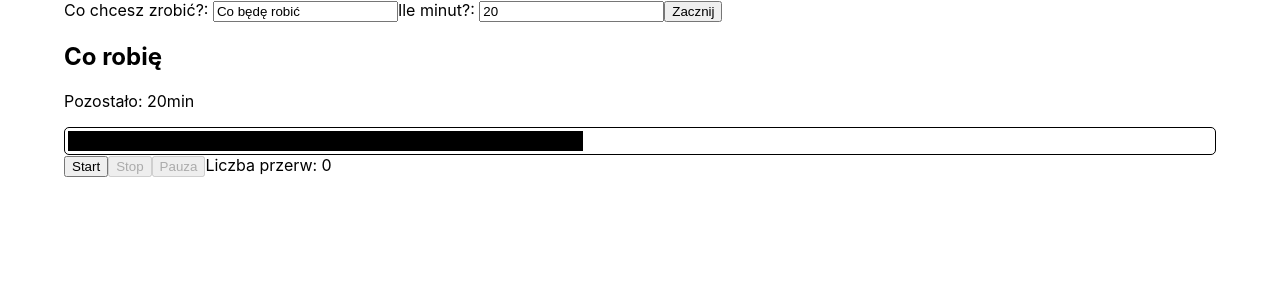
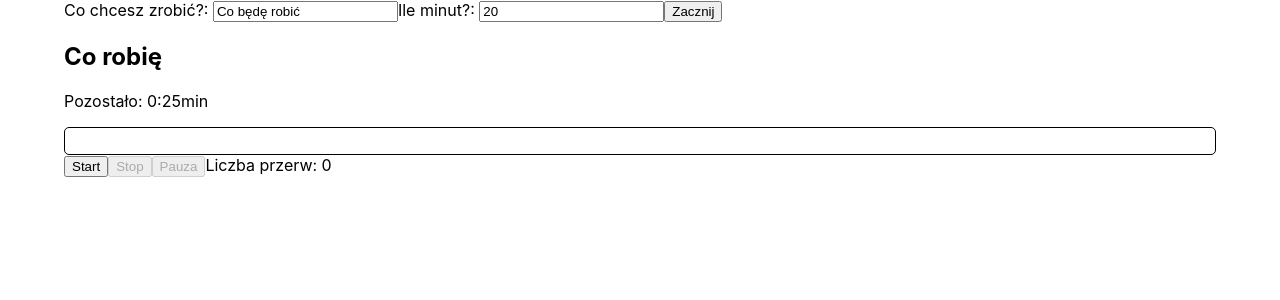
Before and after one commit to jarek-janowski/timer-app, a React (Create React App) app: page / in a window 1280 px wide. Shown: the top 300 px of the page. Built offline with nearby package versions, Linux system fonts and the light colour scheme.

Commit message:
feat: add interval to move progress bar & clock

```diff
--- a/src/components/Clock/Clock.js
+++ b/src/components/Clock/Clock.js
@@ -1,7 +1,7 @@
-const Clock = () => {
+const Clock = ({minutes, seconds}) => {
     return (
-        <p>Pozostało: 20min</p>
+        <p>Pozostało: {minutes}:{seconds}min</p>
      );
 }
 
-export default Clock;
+ export default Clock;
--- a/src/components/ProgressBar/ProgressBar.js
+++ b/src/components/ProgressBar/ProgressBar.js
@@ -1,7 +1,7 @@
-const ProgressBar = () => {
+const ProgressBar = ({percent}) => {
     return (
         <div className="progress-bar">
-            <div style={{width: '45%'}}></div>
+            <div style={{width: `${percent}%`}}></div>
         </div>
      );
 }
--- a/src/components/Timebox/Timebox.js
+++ b/src/components/Timebox/Timebox.js
@@ -8,38 +8,68 @@ class Timebox extends Component {
         isRunning: false,
         isPaused: false,
         pausesCount: 0,
+        elapsedTimeInSeconds: 0,
      }
 
     handleStart = () =>{
         this.setState({
             isRunning: true
         })
+        this.startTimer();
     }
 
     handleStop = () =>{
         this.setState({
             isRunning: false,
             isPaused: false,
-            pausesCount: 0
+            pausesCount: 0,
+            elapsedTimeInSeconds: 0
         })
+        this.stopTimer();
     }
 
     handleTogglePause = () => {
         this.setState((prevState) => {
+            const isPaused = !prevState.isPaused
+            if (isPaused) {
+                this.stopTimer();
+            } else {
+                this.startTimer();
+            }
             return{
-            isPaused: !prevState.isPaused,
-            pausesCount: prevState.isPaused ? prevState.pausesCount : prevState.pausesCount +1
+            isPaused,
+            pausesCount: isPaused ? prevState.pausesCount +1 : prevState.pausesCount,
         }
         })
     }
 
+    startTimer() {
+            this.intervalID = window.setInterval(
+                () => {
+                    this.setState(
+                        prevState => ({ elapsedTimeInSeconds: prevState.elapsedTimeInSeconds + 0.1 })
+                    )
+                },
+                100
+            );
+    }
+
+    stopTimer = () => {
+        window.clearInterval(this.intervalID);
+    }
+
     render() {
-        const {isRunning, isPaused, pausesCount} = this.state;
+        const {isRunning, isPaused, pausesCount, elapsedTimeInSeconds} = this.state;
+        const totalTimeInSeconds = 25;
+        const timeLeftInSeconds = totalTimeInSeconds - elapsedTimeInSeconds;
+        const minutesLeft = Math.floor(timeLeftInSeconds/60);
+        const secondsLeft = Math.floor(timeLeftInSeconds%60);
+        const progressInPercent = (elapsedTimeInSeconds / totalTimeInSeconds) * 100.0;
         return (
             <section className="timebox">
                 <h1>Co robię</h1>
-                <Clock/>
-                <ProgressBar />
+                <Clock minutes={minutesLeft} seconds={secondsLeft}/>
+                <ProgressBar percent={progressInPercent} />
                 <button onClick={this.handleStart} disabled = {isRunning}>Start</button>
                 <button onClick={this.handleStop} disabled={!isRunning}>Stop</button>
                 <button onClick={this.handleTogglePause} disabled={!isRunning}>{isPaused ? "Wznów" : "Pauza"}</button>
--- a/src/index.js
+++ b/src/index.js
@@ -3,9 +3,4 @@ import ReactDOM from 'react-dom';
 import './index.css';
 import App from './App';
 
-ReactDOM.render(
-  <React.StrictMode>
-    <App />
-  </React.StrictMode>,
-  document.getElementById('root')
-);
+ReactDOM.render(<App />,document.getElementById('root'));
```
